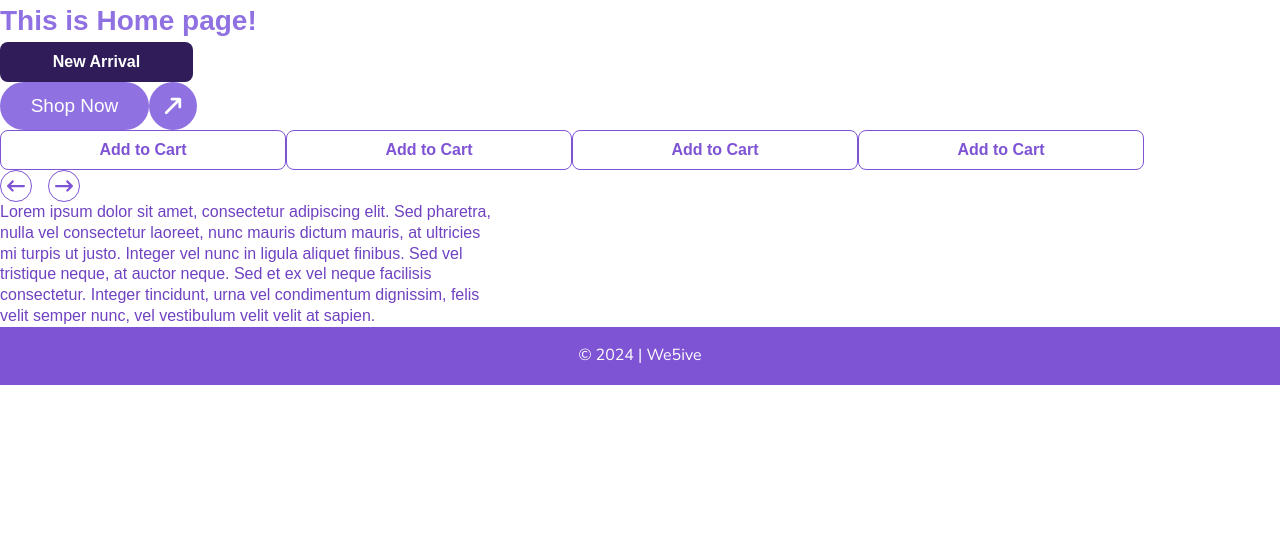
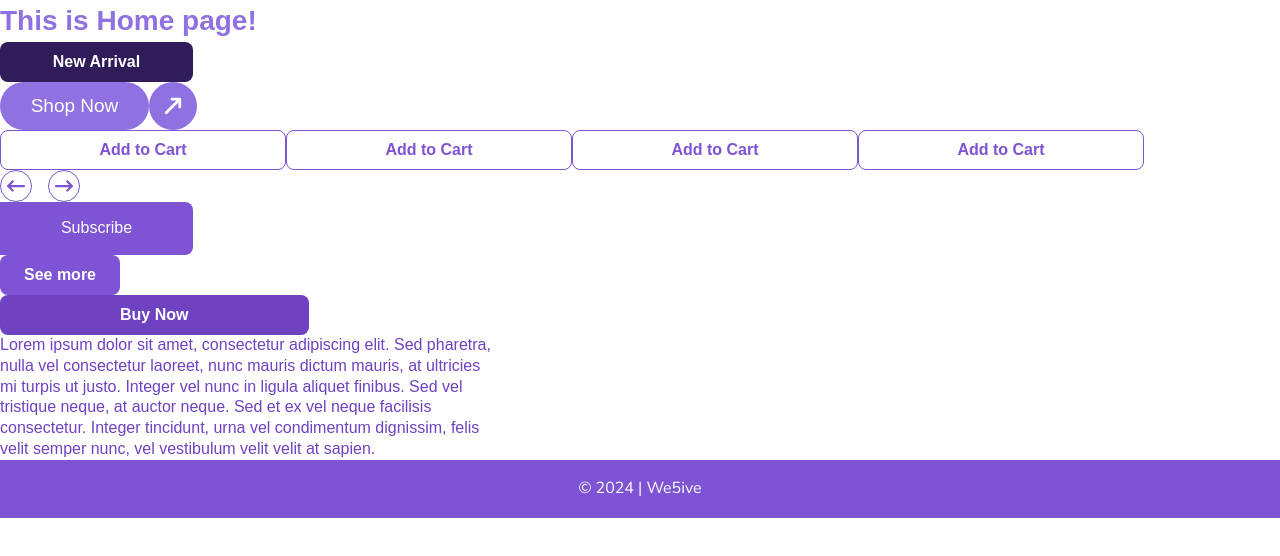
Before and after one commit to nznazmulhuda/e-commerce_landing_page, a Next.js app: page / in a window 1280 px wide. Shown: the top 556 px of the page. Built offline with nearby package versions, Linux system fonts and the light colour scheme.

Commit message:
all buttons are added [DONE]

```diff
--- a/src/app/page.js
+++ b/src/app/page.js
@@ -1,7 +1,10 @@
 import Button_arrival from "@/shared/buttons/button_arrival/Button_arrival";
 import Button_arrow from "@/shared/buttons/button_arrow/Button_arrow";
+import Button_buy from "@/shared/buttons/button_buy/Button_buy";
 import Button_cart from "@/shared/buttons/button_cart/Button_cart";
+import Button_see from "@/shared/buttons/button_see/Button_see";
 import Button_shop from "@/shared/buttons/button_shop/Button_shop";
+import Button_subs from "@/shared/buttons/button_subs/Button_subs";
 import Description from "@/shared/description/Description";
 
 const HomePage = () => {
@@ -21,6 +24,11 @@ const HomePage = () => {
         <Button_arrow left={true} />
         <Button_arrow />
       </div>
+
+      <Button_subs>Subscribe</Button_subs>
+      <Button_see href={"/shop"}>See more</Button_see>
+
+      <Button_buy href={"/deals"}>Buy Now</Button_buy>
       <Description className={"text-primary_700 w-[500px]"}>
         Lorem ipsum dolor sit amet, consectetur adipiscing elit. Sed pharetra,
         nulla vel consectetur laoreet, nunc mauris dictum mauris, at ultricies
--- /dev/null
+++ b/src/shared/buttons/button_buy/Button_buy.jsx
@@ -0,0 +1,13 @@
+import Link from "next/link";
+
+function Button_buy({ href, children }) {
+  return (
+    <Link href={href}>
+      <button className="w-[308.5px] h-[40px] rounded-[8px] text-default text-body font-body_semibold leading-[20.8px] transition-all bg-primary_700 hover:bg-primary_800 duration-500">
+        {children}
+      </button>
+    </Link>
+  );
+}
+
+export default Button_buy;
--- /dev/null
+++ b/src/shared/buttons/button_see/Button_see.jsx
@@ -0,0 +1,16 @@
+import Link from "next/link";
+
+function Button_see({ href, children }) {
+  return (
+    <Link
+      href={href}
+      className="w-[120px] h-[40px] flex items-center justify-center rounded-[8px] bg-primary_600 text-default"
+    >
+      <button className="text-body font-body_semibold leading-[20.8px]">
+        {children}
+      </button>
+    </Link>
+  );
+}
+
+export default Button_see;
--- /dev/null
+++ b/src/shared/buttons/button_subs/Button_subs.jsx
@@ -0,0 +1,9 @@
+function Button_subs({ children }) {
+  return (
+    <button className="text-default bg-primary_600 w-[193px] h-[53px] rounded-r-[8px] flex items-center justify-center text-body leading-[20.8px]">
+      {children}
+    </button>
+  );
+}
+
+export default Button_subs;
```
